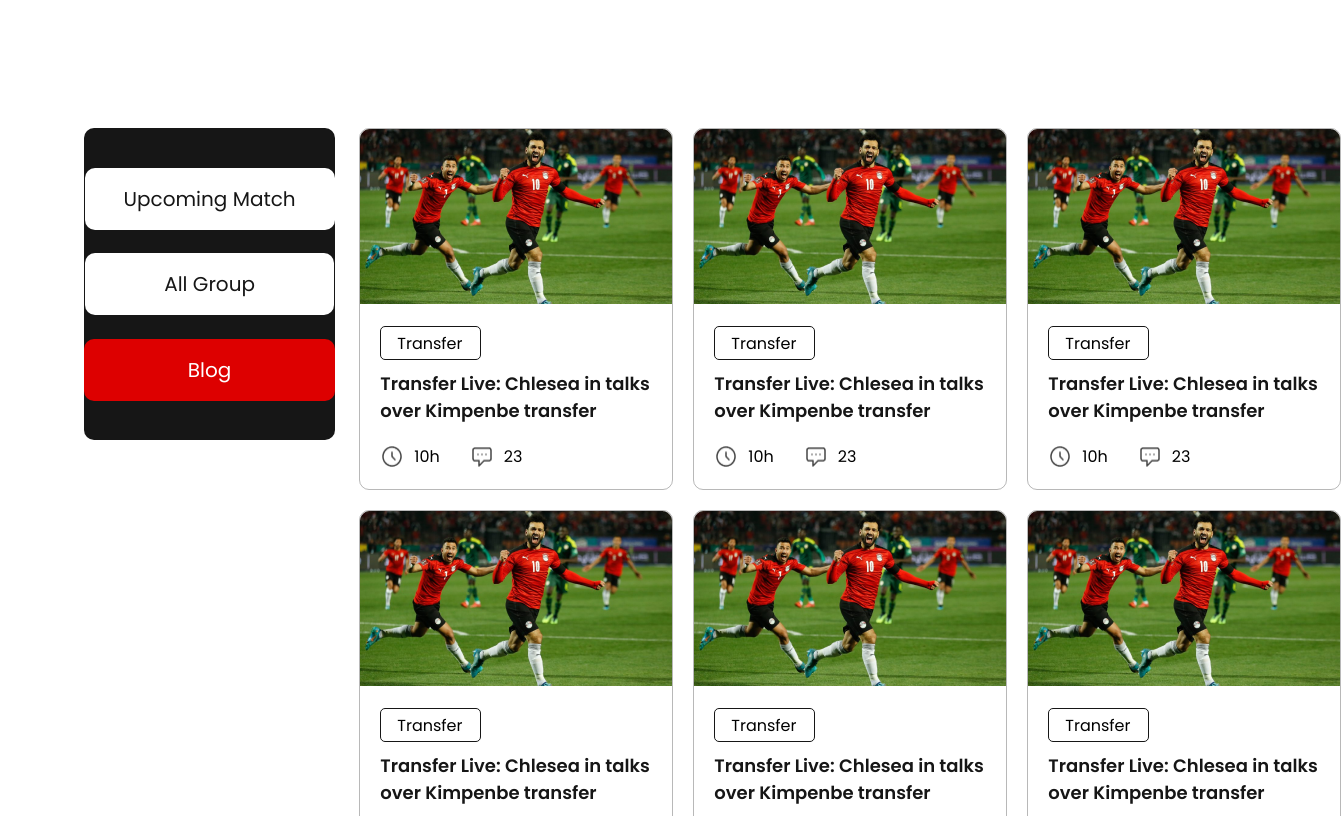
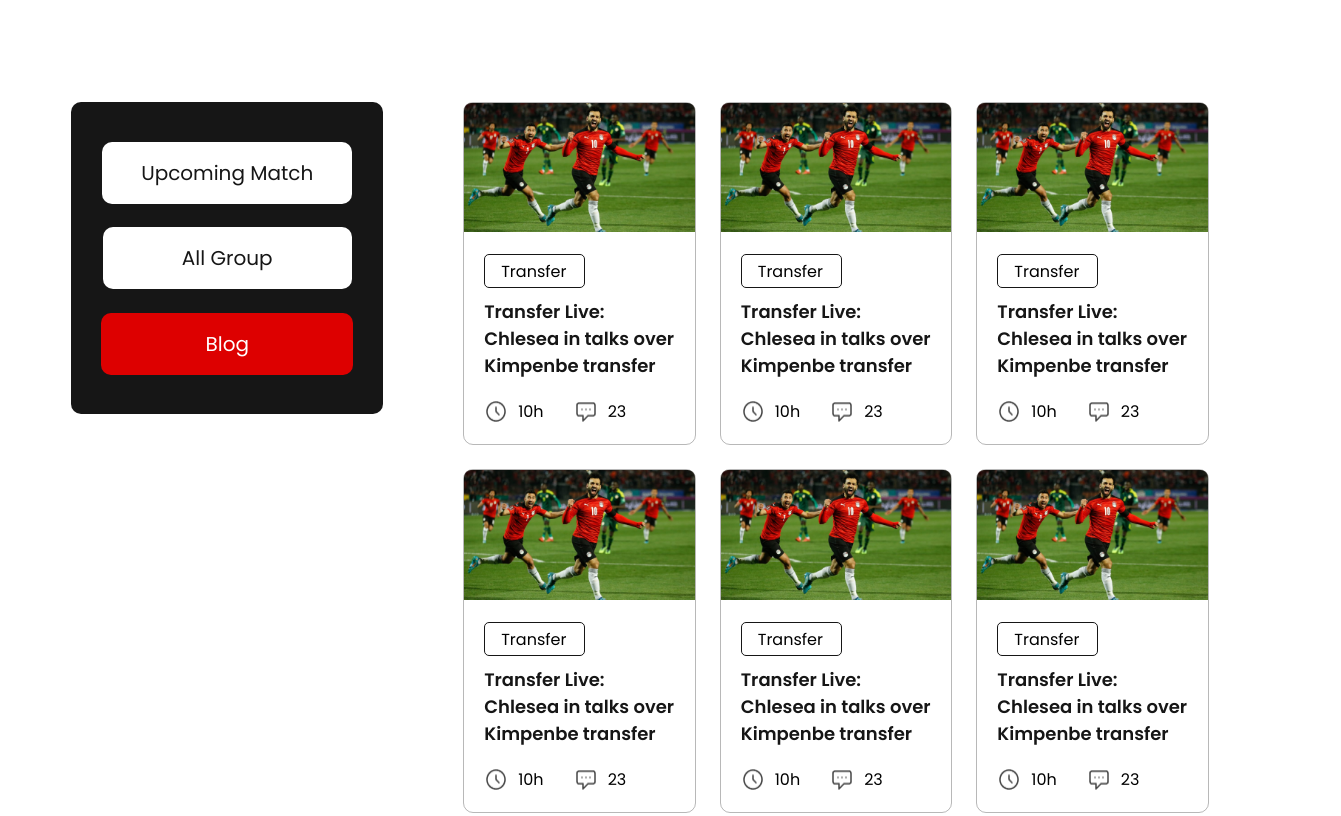
Before and after one commit to mahimur/world-cup, a plain HTML site: page index.html in a window 1280 px wide. Shown: the part 765-1581 px from the top of the page, 1341 px wide, since content can reach past the window. Drawn offline with Linux system fonts and the light colour scheme.

Commit message:
side menu solved

```diff
--- a/css/style.css
+++ b/css/style.css
@@ -1,6 +1,11 @@
 /* common styles */
 body {
     font-family: 'Poppins', sans-serif;
+}
+
+.container {
+    max-width: 90%;
+    margin: 0 auto;
 }
 
 /* top start */
@@ -8,8 +13,8 @@ body {
     display: grid;
     grid-template-columns: repeat(2, 1fr);
     background-color: #161616;
-    margin: 0 10% 130px;
     border-radius: 30px;
+    margin-bottom: 130px;
 }
 
 .top-info {
@@ -62,10 +67,7 @@ body {
 /* bottom start */
 .bottom {
     display: flex;
-    column-gap: 24px;
-    /* margin: 0 10%; */
-    /* width: 70vh; */
-    margin: 0 6%;
+    column-gap: 10vh;
 }
 
 /* side menu start */
@@ -77,7 +79,8 @@ body {
 }
 
 .side-menu ul {
-    height: 100%;
+    height: 312px;
+    width: 312px;
     margin: 0;
     padding: 0;
     display: flex;
@@ -119,21 +122,20 @@ body {
 
 /* articles start */
 .blogs {
-    /* flex-grow: 1; */
+    flex-grow: 1;
     display: grid;
     grid-template-columns: repeat(3, 1fr);
-    gap: 20px;
+    gap: 24px;
 }
 
 .blog {
-    width: 312px;
     border: 1px solid rgba(22, 22, 22, 0.3);
     border-radius: 10px;
 }
 
-/* .blog .thumbnail {
-    width: 182px;
-} */
+.blog .thumbnail img {
+    width: 100%;
+}
 
 .blog-info p {
     font-size: 16px;
--- a/index.html
+++ b/index.html
@@ -19,7 +19,7 @@
 </head>
 
 <body>
-    <main>
+    <main class="container">
         <!-- top start -->
         <section class="top">
             <div class="top-info">
```
